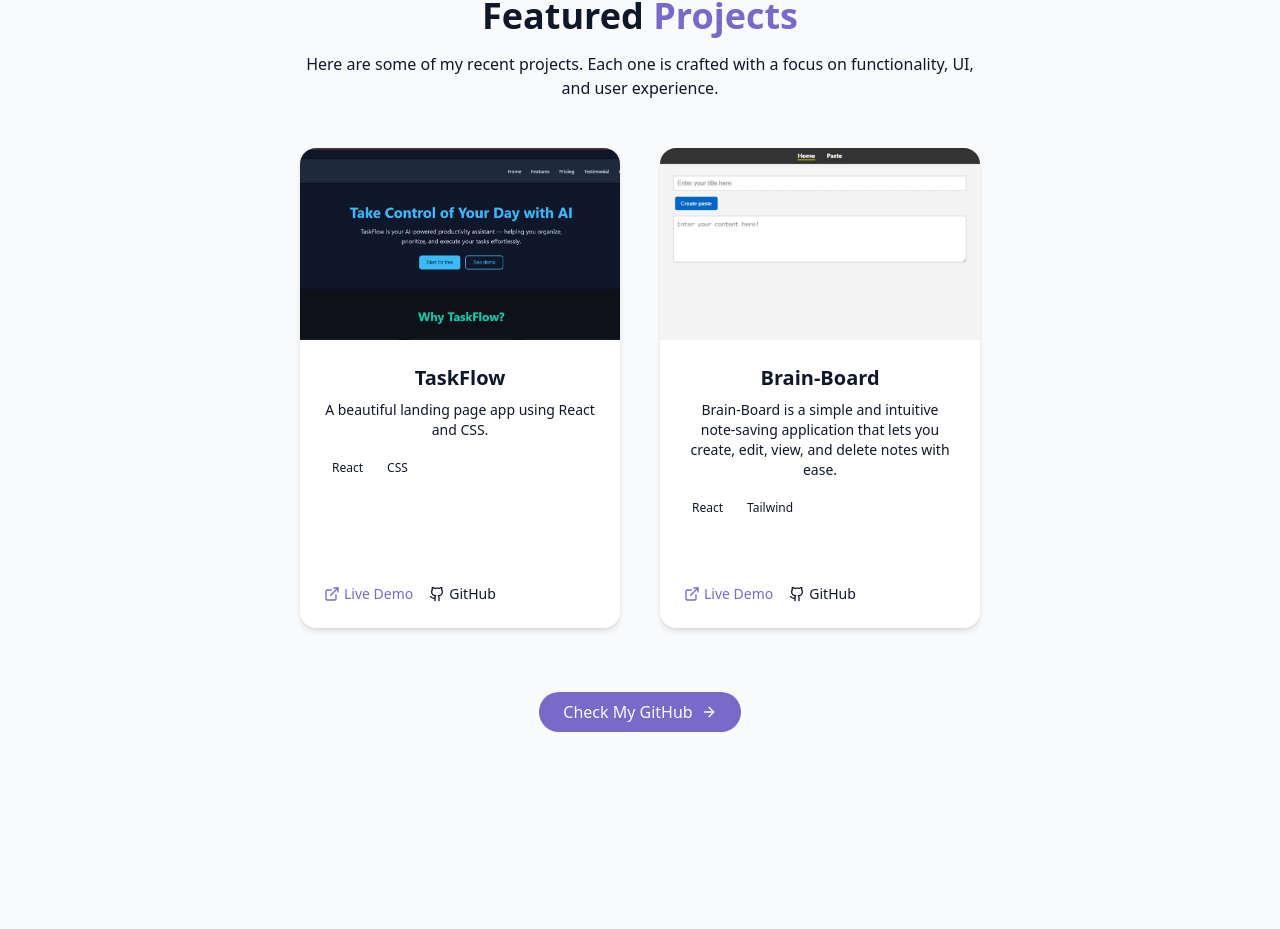
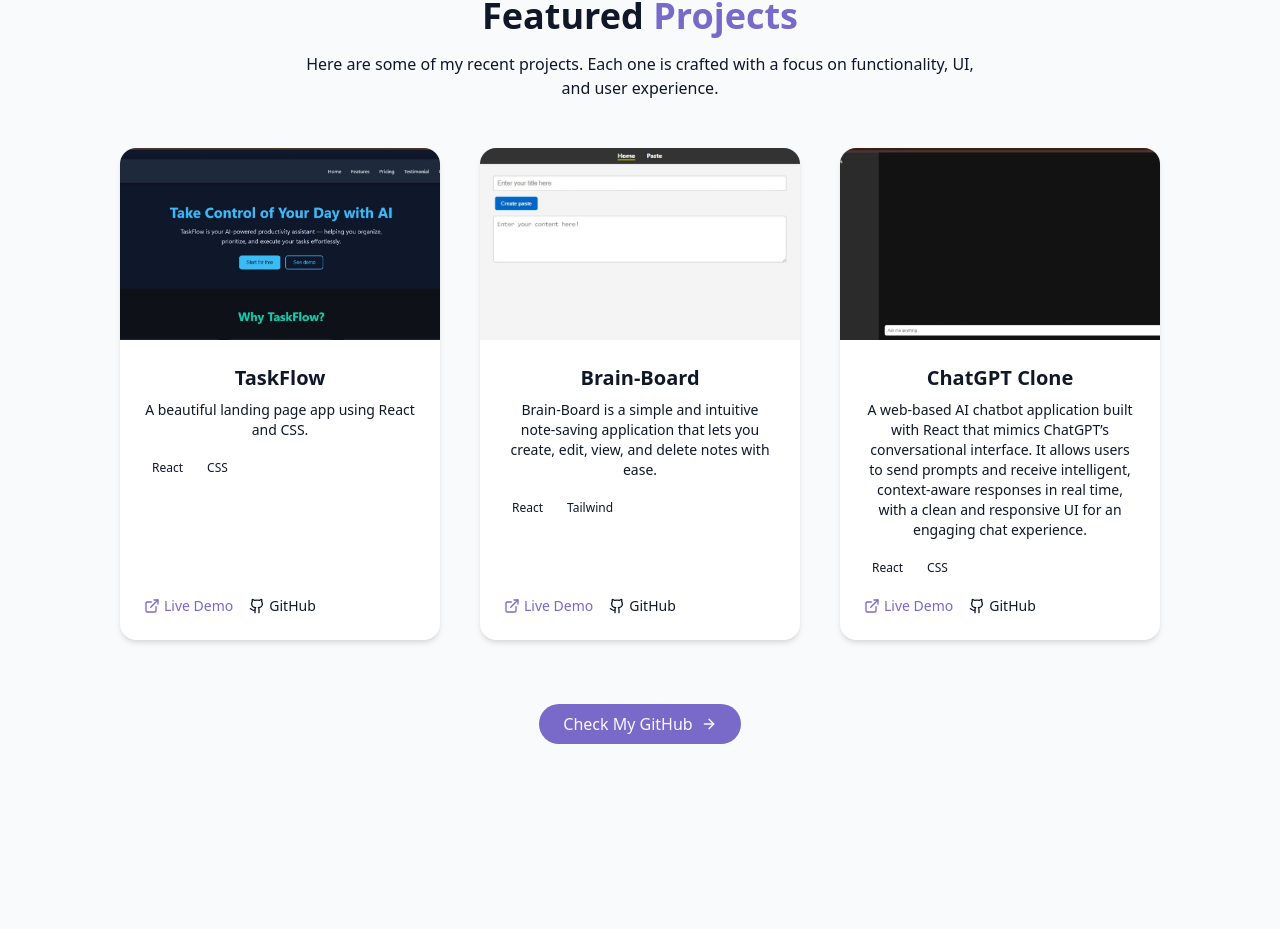
Before and after one commit to Mohammad-Adnan-Shakil/Portfolio, a React (Vite) app: page / in a window 1280 px wide. Shown: the part 2550-3479 px from the top of the page. Built offline with nearby package versions, Linux system fonts and the light colour scheme.

Commit message:
Add files via upload

```diff
--- a/src/components/ProjectsSection.jsx
+++ b/src/components/ProjectsSection.jsx
@@ -1,8 +1,8 @@
 import React from 'react'
 import { ArrowRight, ExternalLink, Github } from "lucide-react";
-import askflowImage from '../assets//askflow.jpeg';
-import brainboardImage from '../assets//brain-board.jpeg';
-
+import askflowImage from '../assets/askflow.jpeg';
+import brainboardImage from '../assets/brain-board.jpeg';
+import gptImage from '../assets/gptclone.jpeg';
 
 const projects = [
   {
@@ -24,7 +24,18 @@
     demoUrl: "https://brain-board-2-0.vercel.app/",
     githubUrl: "https://github.com/Mohammad-Adnan-Shakil/Brain-Board-2.0",
   },
+  {
+    id: 3,
+    title: "ChatGPT Clone",
+    description:
+      "A web-based AI chatbot application built with React that mimics ChatGPT’s conversational interface. It allows users to send prompts and receive intelligent, context-aware responses in real time, with a clean and responsive UI for an engaging chat experience.",
+    tags: ["React", "CSS"],
+    image: gptImage,
+    demoUrl: "https://chat-gpt-clone-pi-woad.vercel.app/",
+    githubUrl: "https://github.com/Mohammad-Adnan-Shakil/ChatGPT-clone",
+  },
 ];
+
 
 
 const ProjectsSection = () => {
```
Also changed, not shown: src/assets/gptclone.jpeg (added).
